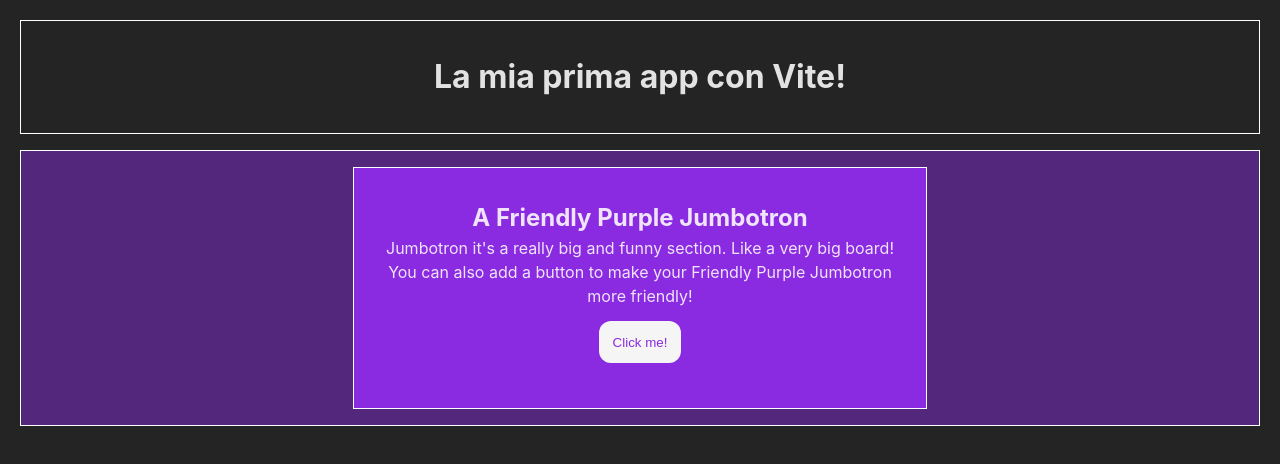
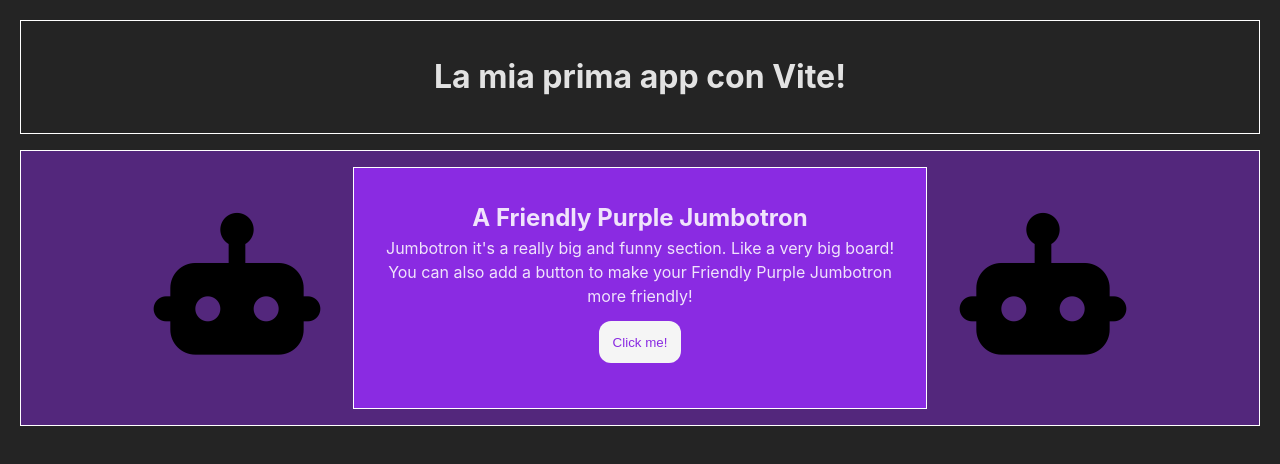
Before and after one commit to christiansaccani/vite-hello-world, a Vue app: page / in a window 1280 px wide. Shown: the top 464 px of the page. Built offline with nearby package versions, Linux system fonts and the light colour scheme.

Commit message:
Exercise Done (with bonus and img)!

```diff
--- a/src/components/AppHero.vue
+++ b/src/components/AppHero.vue
@@ -21,6 +21,7 @@
 <template>
 
     <div id="jumbotron-container">
+        <img src="../img/img-A.png" alt="PurpleTheJumbo">
         <div id="jumbotron">
             <h2>
                 A Friendly Purple Jumbotron
@@ -35,6 +36,7 @@
             </button>
             {{ message }}
         </div>
+        <img src="../img/img-A.png" alt="PurpleTheJumbo">
     </div>
 
 </template>
@@ -75,4 +77,9 @@
 
         cursor: pointer;
     }
+
+    img {
+        height: 200px;
+        align-self: center;
+    }
 </style>
```
Also changed, not shown: src/img/img-A.png (added).
